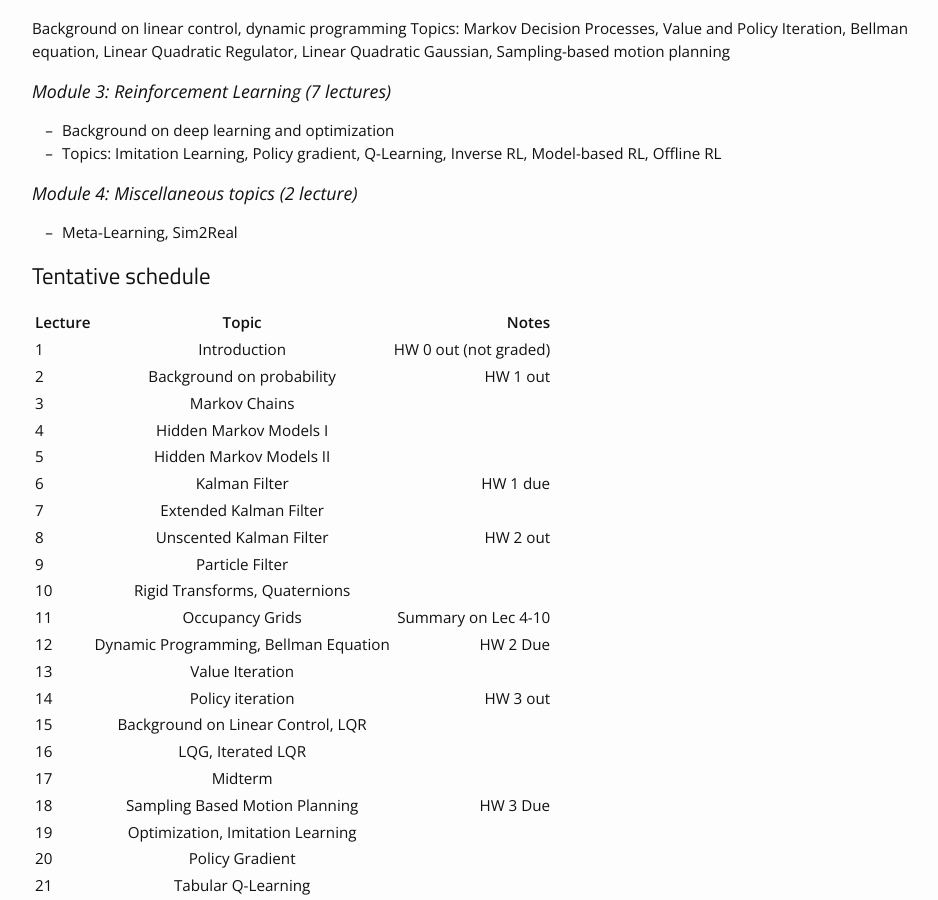
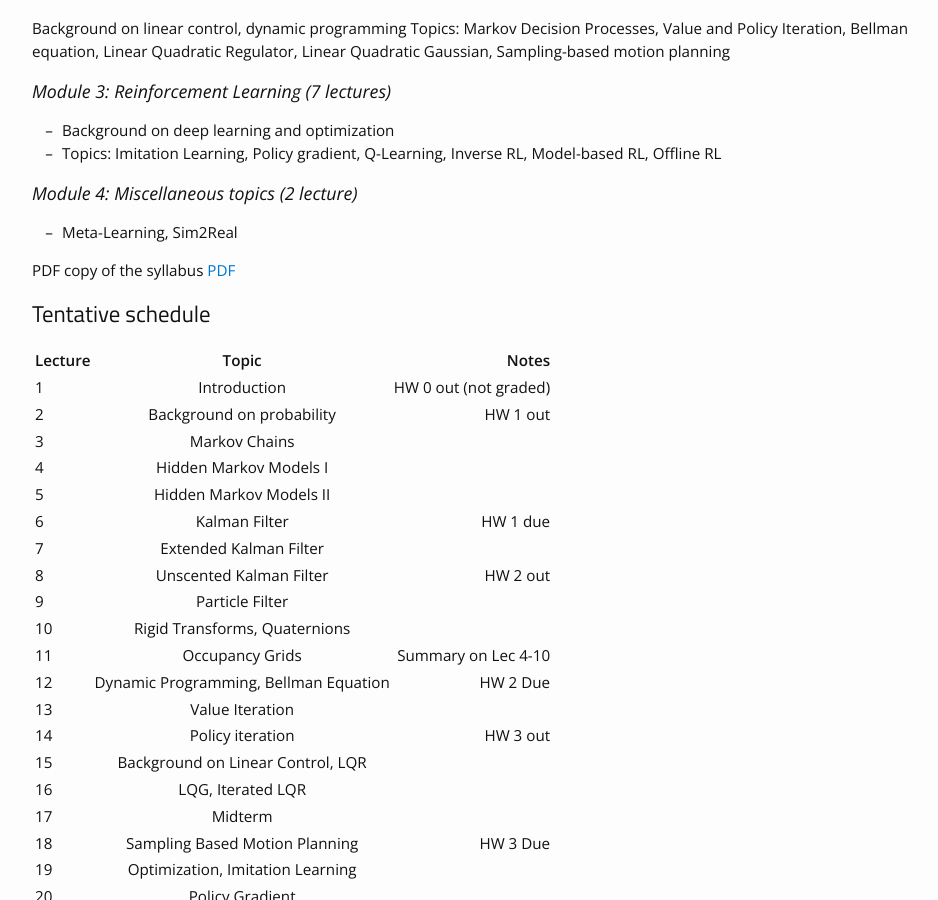
Before and after one commit to linklab-uva/robotlearning, a Jekyll site: the page built from syllabus.md, in a window 1280 px wide and 900 px high, scrolled down 435 px. Shown: the whole window, without its empty margins (163-1101 px from the left). Built offline with Jekyll 4.4.1, drawn with Linux system fonts in a browser that asks for light colours; nearby versions of some CDN libraries.

Commit message:
update sullabus

```diff
--- a/syllabus.md
+++ b/syllabus.md
@@ -21,6 +21,7 @@ Topics: Markov Decision Processes, Value and Policy Iteration, Bellman equation,
 ### Module 4: Miscellaneous topics (2 lecture)
 - Meta-Learning, Sim2Real
 
+PDF copy of the syllabus [PDF](/docs/Learning_in_Robotics_Fall22_Behl.pdf){:target="_blank"}
 
 ## Tentative schedule
 
```
